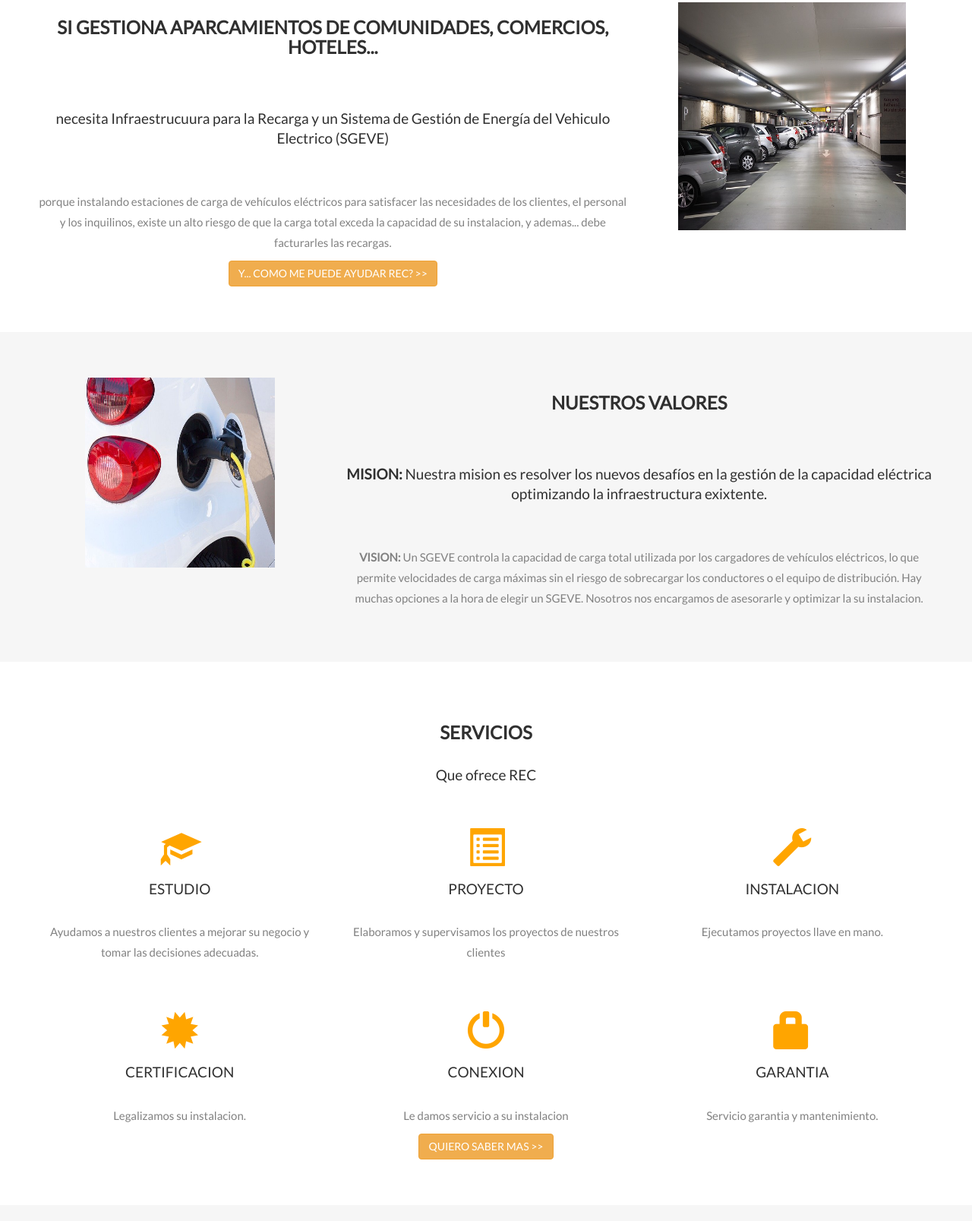
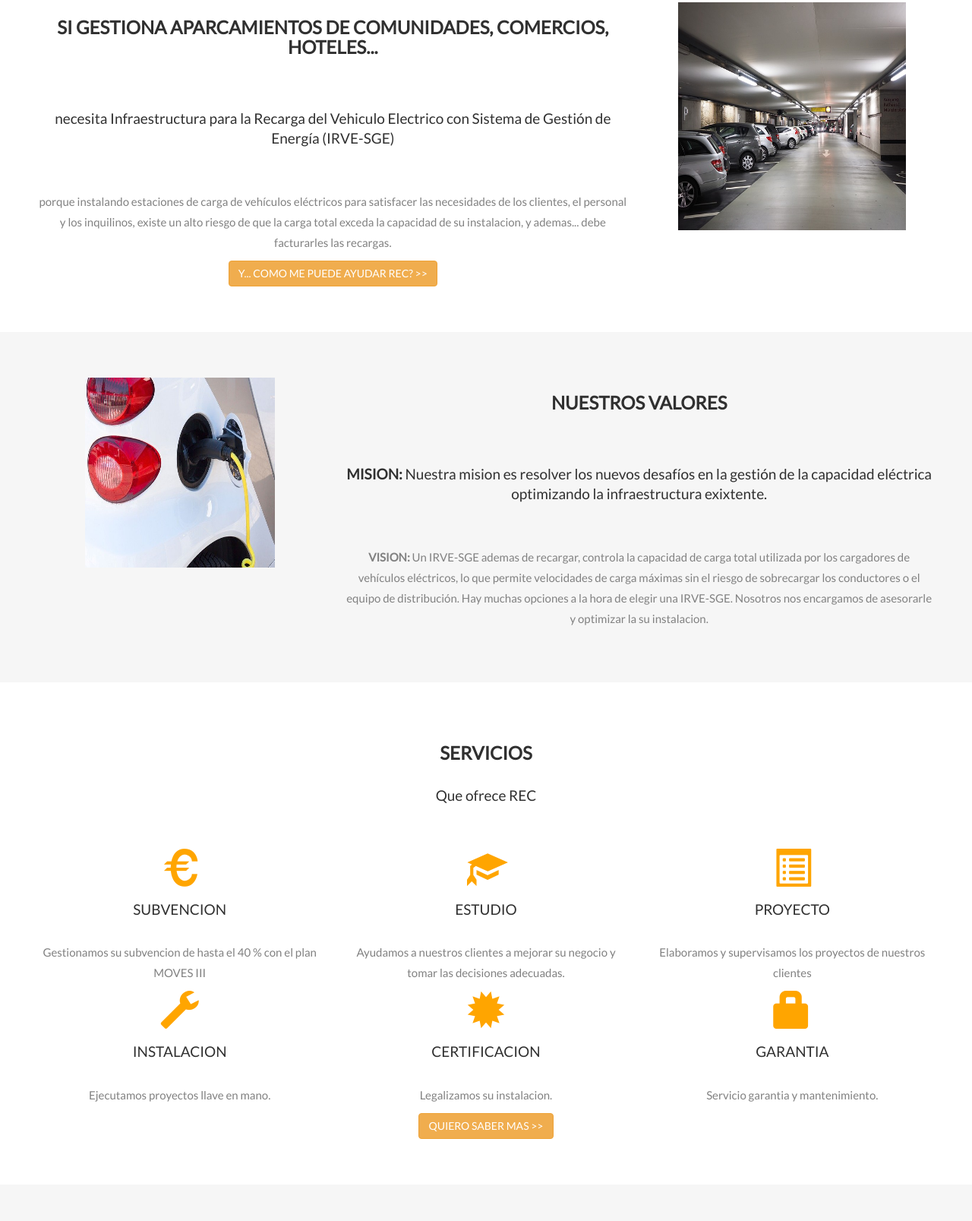
Before and after one commit to recargaelcoche/recargaelcoche.github.io, a plain HTML site: page index.html in a window 1280 px wide. Shown: the part 473-2080 px from the top of the page at 76% size. Drawn offline with nearby package versions, Linux system fonts and the light colour scheme.

Commit message:
prg vie 11 jun 2021 00:25:17 CEST

```diff
--- a/index.html
+++ b/index.html
@@ -24,7 +24,8 @@
           <span class="icon-bar"></span>
           <span class="icon-bar"></span>
         </button>
-        <a class="navbar-brand parallelogram" href="https://recargaelcoche.github.io/"><strong></strong><b>REC O            O</b></strong></strong></a>
+        <a class="navbar-brand parallelogram" href="https://recargaelcoche.github.io/"><strong></strong><b>REC O
+            O</b></strong></strong></a>
       </div>
       <div class="collapse navbar-collapse" id="myNavbar">
         <ul class="nav navbar-nav navbar-right">
@@ -40,7 +41,8 @@
 
   <div class="jumbotron text-center">
     <h1>RECARGA EL COCHE</h1>
-    <p>Infraestructuras de recarga y Sistemas de Gestión de Energía del Vehiculo Electrico para aparcamientos colectivos</p>
+    <p>Infraestructuras de Recarga del Vehiculo Electrico con Sistemas de Gestión de Energía para aparcamientos colectivos
+    </p>
 
     <form action="#contact">
       <input class="btn btn-warning" type="submit" value="QUIERO SABER MAS >>" />
@@ -54,9 +56,12 @@
     <div class="row">
       <div class="col-sm-8">
         <h2>Si gestiona aparcamientos de comunidades, comercios, hoteles... </h2><br>
-        <h4>necesita Infraestrucuura para la Recarga y un Sistema de Gestión de Energía del Vehiculo Electrico (SGEVE)</h4><br>
-        <p> porque instalando estaciones de carga de vehículos eléctricos para satisfacer las necesidades de los clientes, el personal y los inquilinos,
-          existe un alto riesgo de que la carga total exceda la capacidad de su instalacion, y ademas... debe facturarles las recargas.
+        <h4>necesita Infraestructura para la Recarga del Vehiculo Electrico con Sistema de Gestión de Energía  (IRVE-SGE)
+        </h4><br>
+        <p> porque instalando estaciones de carga de vehículos eléctricos para satisfacer las necesidades de los
+          clientes, el personal y los inquilinos,
+          existe un alto riesgo de que la carga total exceda la capacidad de su instalacion, y ademas... debe
+          facturarles las recargas.
         </p>
         <form action="#contact">
           <input class="btn btn-warning" type="submit" value="Y... COMO ME PUEDE AYUDAR REC?  >>" />
@@ -77,9 +82,12 @@
         <h2>Nuestros valores</h2><br>
         <h4><strong>MISION:</strong> Nuestra mision es resolver los nuevos desafíos en la gestión de
           la capacidad eléctrica optimizando la infraestructura exixtente.</h4><br>
-        <p><strong>VISION:</strong> Un SGEVE controla la capacidad de carga total utilizada por los cargadores de vehículos eléctricos,
-          lo que permite velocidades de carga máximas sin el riesgo de sobrecargar los conductores o el equipo de distribución.
-          Hay muchas opciones a la hora de elegir un SGEVE. Nosotros nos encargamos de asesorarle y optimizar la su instalacion. </p>
+        <p><strong>VISION:</strong> Un IRVE-SGE ademas de recargar, controla la capacidad de carga total utilizada por los cargadores de
+          vehículos eléctricos,
+          lo que permite velocidades de carga máximas sin el riesgo de sobrecargar los conductores o el equipo de
+          distribución.
+          Hay muchas opciones a la hora de elegir una IRVE-SGE. Nosotros nos encargamos de asesorarle y optimizar la su
+          instalacion. </p>
       </div>
     </div>
   </div>
@@ -91,6 +99,11 @@
     <br>
     <div class="row slideanim">
       <div class="col-sm-4">
+        <span class="glyphicon glyphicon-euro logo-small"></span>
+        <h4>SUBVENCION</h4>
+        <p>Gestionamos su subvencion de hasta el 40 % con el plan MOVES III</p>
+      </div>
+      <div class="col-sm-4">
         <span class="glyphicon glyphicon-education logo-small"></span>
         <h4>ESTUDIO</h4>
         <p>Ayudamos a nuestros clientes a mejorar su negocio y tomar las decisiones adecuadas.</p>
@@ -100,33 +113,27 @@
         <h4>PROYECTO</h4>
         <p>Elaboramos y supervisamos los proyectos de nuestros clientes</p>
       </div>
+
       <div class="col-sm-4">
         <span class="glyphicon glyphicon-wrench logo-small"></span>
         <h4 style="color:#303030;">INSTALACION</h4>
         <p>Ejecutamos proyectos llave en mano. </p>
       </div>
 
-
-    </div>
-    <br><br>
-    <div class="row slideanim">
-
       <div class="col-sm-4">
         <span class="glyphicon glyphicon-certificate logo-small"></span>
         <h4>CERTIFICACION</h4>
         <p>Legalizamos su instalacion.</p>
       </div>
-      <div class="col-sm-4">
-        <span class="glyphicon glyphicon-off logo-small"></span>
-        <h4>CONEXION</h4>
-        <p>Le damos servicio a su instalacion</p>
-      </div>
+
 
       <div class="col-sm-4">
         <span class="glyphicon glyphicon-lock logo-small"></span>
         <h4>GARANTIA</h4>
         <p>Servicio garantia y mantenimiento.</p>
       </div>
+
+
     </div>
     <form action="#contact">
       <input class="btn btn-warning" type="submit" value="QUIERO SABER MAS >>" />
@@ -174,14 +181,17 @@
       <!-- Wrapper for slides -->
       <div class="carousel-inner" role="listbox">
         <div class="item active">
-          <h4>"Son los mejores"<br> Desde el primer contacto, todo han sido satisfacciones <span>Manuel Lopez, Gerente de hotel
+          <h4>"Son los mejores"<br> Desde el primer contacto, todo han sido satisfacciones <span>Manuel Lopez, Gerente
+              de hotel
               Box</span></h4>
         </div>
         <div class="item">
-          <h4>"Me gustaría expresar mi aprecio por la manera profesional en la que han atendido "<br><span>Jesus Martinez, Presidente Comunidad Propietarios</span></h4>
+          <h4>"Me gustaría expresar mi aprecio por la manera profesional en la que han atendido "<br><span>Jesus
+              Martinez, Presidente Comunidad Propietarios</span></h4>
         </div>
         <div class="item">
-          <h4>"Aprovechamos esta oportunidad para decir lo útil y profesional que es su equipo cuando llamamos a REC "<br><span>Francisco Ruiz, Ama de casa</span></h4>
+          <h4>"Aprovechamos esta oportunidad para decir lo útil y profesional que es su equipo cuando llamamos a REC
+            "<br><span>Francisco Ruiz, Ama de casa</span></h4>
         </div>
       </div>
       <form action="#contact">
@@ -300,7 +310,7 @@
         text-align: center;
       }
     </style>
-    <iframe src="https://8mrc6bvy5a.execute-api.eu-west-1.amazonaws.com/dev/contacto" frameborder="0"></iframe>
+    <iframe src="https://8mrc6bvy5a.execute-api.eu-west-1.amazonaws.com/dev/recarga" frameborder="0"></iframe>
 
   </div>
 
```
Lines whose indentation alone changed are shown as unchanged.
